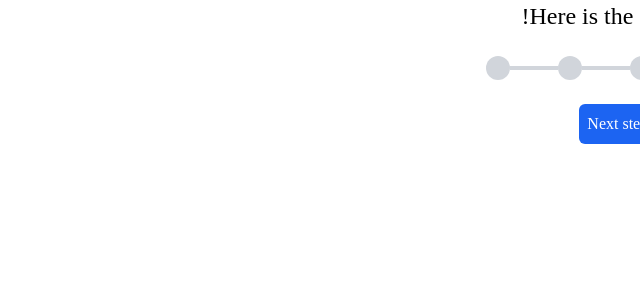
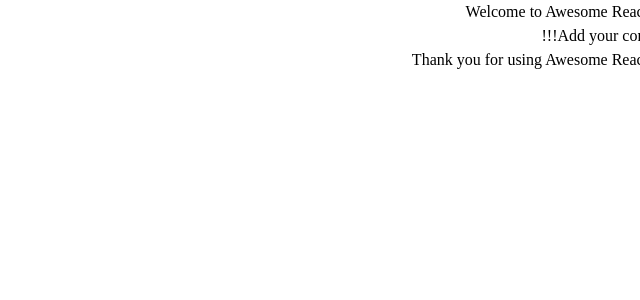
Before and after one commit to AmirAliFakhari/Real-estate, a React (Vite) app: page /signin in a window 1280 px wide. Shown: the top 300 px of the page, without its empty margins (640-1280 px from the left). Built offline with nearby package versions, Linux system fonts and the light colour scheme; some icons are missing.

Commit message:
another way :) + add-stepper pack

```diff
--- a/package.json
+++ b/package.json
@@ -12,6 +12,7 @@
   "dependencies": {
     "@supabase/supabase-js": "^2.39.7",
     "@tanstack/react-query": "^5.24.1",
+    "awesome-react-stepper": "^1.1.1",
     "flowbite": "^2.3.0",
     "react": "^18.2.0",
     "react-dom": "^18.2.0",
--- a/src/components/Stepper.jsx
+++ /dev/null
@@ -1,20 +0,0 @@
-import React from "react";
-
-export default function Stepper({ currentStep, numberOfSteps }) {
-  const activeColor = (index) =>
-    currentStep >= index ? "bg-blue-500" : "bg-gray-300";
-  const isFinalStep = (index) => index === numberOfSteps - 1;
-
-  return (
-    <div className="flex items-center">
-      {Array.from({ length: numberOfSteps }).map((_, index) => (
-        <React.Fragment key={index}>
-          <div className={`h-6 w-6 rounded-full ${activeColor(index)}`}></div>
-          {isFinalStep(index) ? null : (
-            <div className={`h-1 w-12 ${activeColor(index)}`}></div>
-          )}
-        </React.Fragment>
-      ))}
-    </div>
-  );
-}
--- a/src/pages/signIn/SignIn.jsx
+++ b/src/pages/signIn/SignIn.jsx
@@ -1,35 +1,20 @@
-import React from "react";
-import Stepper from "../../components/Stepper";
+import ButtonDir from "./ButtonDir";
+import Stepper from "awesome-react-stepper";
 
-export default function SignIn() {
-  const [currentStep, setCurrentStep] = React.useState(0);
-  const NUMBER_OF_STEPS = 5;
-
-  const goToNextStep = () =>
-    setCurrentStep((prev) => (prev === NUMBER_OF_STEPS - 1 ? prev : prev + 1));
-  const goToPreviousStep = () =>
-    setCurrentStep((prev) => (prev <= 0 ? prev : prev - 1));
-
+function SignIn() {
   return (
-    <div>
-      <h1 className="text-2xl">Here is the stepper in action!</h1>
-      <br />
-      <Stepper currentStep={currentStep} numberOfSteps={NUMBER_OF_STEPS} />
-      <br />
-      <section className="flex gap-10">
-        <button
-          onClick={goToPreviousStep}
-          className="rounded-md bg-blue-600 p-2 text-white"
-        >
-          Previous step
-        </button>
-        <button
-          onClick={goToNextStep}
-          className="rounded-md bg-blue-600 p-2 text-white"
-        >
-          Next step
-        </button>
-      </section>
-    </div>
+    <Stepper>
+      <div>
+        <h1>Welcome to Awesome React Stepper</h1>
+      </div>
+      <div>
+        <h1>Add your content here!!!</h1>
+      </div>
+      <div>
+        <h1>Thank you for using Awesome React Stepper</h1>
+      </div>
+    </Stepper>
   );
 }
+
+export default SignIn;
```
Also changed, not shown: 1 other file (tests, documents, lock files or other folders).
